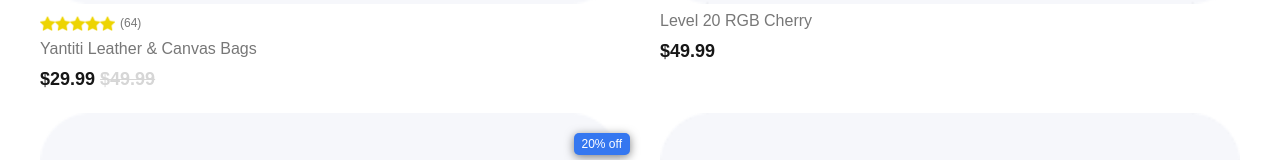
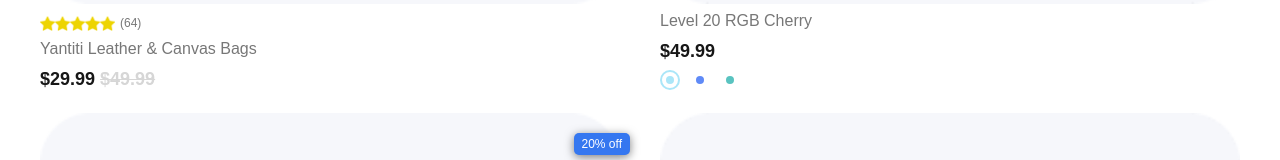
Before and after one commit to javieralarcon77/e-trade-nextjs, a Next.js app: page / in a window 1280 px wide. Shown: the part 749-909 px from the top of the page. Built offline with nearby package versions, Linux system fonts and the light colour scheme.

Commit message:
agregado selector de color

```diff
--- /dev/null
+++ b/components/atoms/color-select/color-select.css
@@ -0,0 +1,26 @@
+.color-select {
+  list-style: none;
+  display: flex;
+  gap: 10px;
+  margin-top: 5px;
+}
+
+.color-select .color-select-border {
+  width: 20px;
+  height: 20px;
+  display: grid;
+  place-items: center;
+  border-radius: 50%;
+}
+
+.color-select .color-select-border.active {
+  border: 2px solid gray;
+}
+
+.color-select li .color-select-border span {
+  background-color: gray;
+  width: 8px;
+  height: 8px;
+  display: block;
+  border-radius: 50%;
+}
--- /dev/null
+++ b/components/atoms/color-select/color-select.tsx
@@ -0,0 +1,37 @@
+"use client";
+import { useState } from "react";
+
+import "./color-select.css";
+
+export function ColorSelect({ colors }: any) {
+  const [activeIndex, setActiveIndex] = useState(0);
+
+  function changeActive(index: number) {
+    setActiveIndex(index);
+  }
+
+  return (
+    <ul className="color-select">
+      {colors.map(function (color: string, index: number) {
+        let classActive = "";
+        if (index == activeIndex) {
+          classActive = "active";
+        }
+        return (
+          <li
+            onClick={function () {
+              changeActive(index);
+            }}
+          >
+            <span
+              className={"color-select-border " + classActive}
+              style={{ borderColor: color }}
+            >
+              <span style={{ backgroundColor: color }}></span>
+            </span>
+          </li>
+        );
+      })}
+    </ul>
+  );
+}
--- a/components/molecules/card-product/card-product.tsx
+++ b/components/molecules/card-product/card-product.tsx
@@ -1,5 +1,6 @@
 import { Calification } from "@/components/atoms/calification/calification";
 import "./card-product.css";
+import { ColorSelect } from "@/components/atoms/color-select/color-select";
 
 export function CardProduct({
   name = "Nombre por defecto",
@@ -9,6 +10,7 @@
   calification,
   image,
   imageHover,
+  colors,
 }: any) {
   return (
     <article className="card-product">
@@ -33,6 +35,7 @@
           <h6>${price}</h6>
           {priceOld && <p>${priceOld}</p>}
         </div>
+        {colors && <ColorSelect colors={colors} />}
       </div>
     </article>
   );
--- a/components/organisms/our-products/our-products.tsx
+++ b/components/organisms/our-products/our-products.tsx
@@ -38,6 +38,7 @@
           price="49.99"
           image="/images/product-02.png"
           imageHover="/images/product-06.png"
+          colors={["#aae6f8", "#5f8af7", "#59c3c0"]}
         />
         <CardProduct
           name="Logitech Streamcam"
@@ -46,6 +47,7 @@
           discount="20%"
           image="/images/product-03.png"
           imageHover="/images/product-03.png"
+          colors={["#aae6f8", "#5f8af7"]}
         />
         <CardProduct
           name="3D wireless headset"
```
